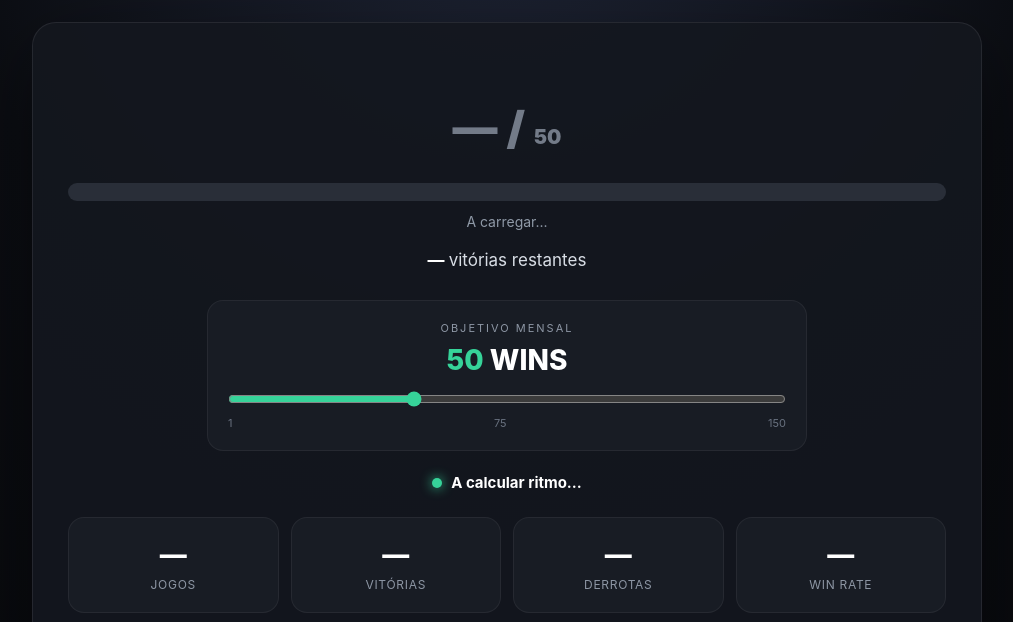
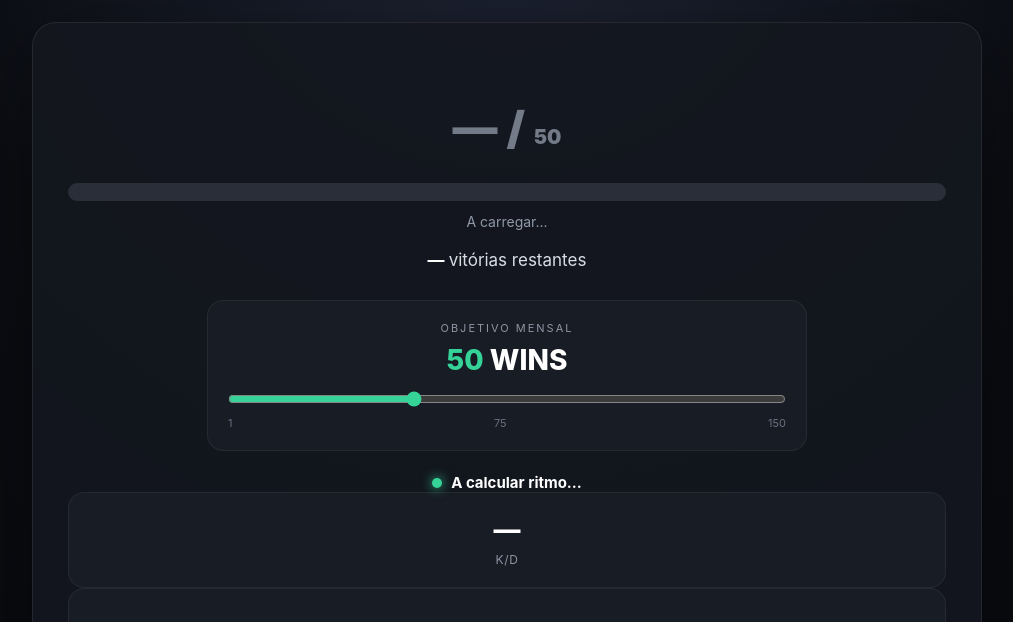
Before and after one commit to wisdew0w/faceit-50-wins, a website: page index.html in a window 1280 px wide. Shown: the part 147-769 px from the top of the page, without its empty margins (133-1146 px from the left). Drawn offline with Linux system fonts and the light colour scheme; no server answers.

Commit message:
Update index.html

```diff
--- a/index.html
+++ b/index.html
@@ -298,7 +298,7 @@
       display: grid;
 
       grid-template-columns:
-        repeat(4, 1fr);
+        repeat(6, 1fr);
 
       gap: 12px;
 
@@ -621,21 +621,18 @@
 
     <!-- STATS -->
 
-    <div class="stats">
-
-
 <div class="stat">
 
   <div
     class="stat-value"
-          id="games">
+    id="kd">
 
     —
 
   </div>
 
   <div class="stat-label">
-          Jogos
+    K/D
   </div>
 
 </div>
@@ -645,52 +642,15 @@
 
   <div
     class="stat-value"
-          id="winsStat">
+    id="averageRating">
 
     —
 
   </div>
 
   <div class="stat-label">
-          Vitórias
+    Avg Rating
   </div>
-
-      </div>
-
-
-      <div class="stat">
-
-        <div
-          class="stat-value"
-          id="losses">
-
-          —
-
-        </div>
-
-        <div class="stat-label">
-          Derrotas
-        </div>
-
-      </div>
-
-
-      <div class="stat">
-
-        <div
-          class="stat-value"
-          id="winRate">
-
-          —
-
-        </div>
-
-        <div class="stat-label">
-          Win Rate
-        </div>
-
-      </div>
-
 
 </div>
 
```
Lines whose indentation alone changed are shown as unchanged.
